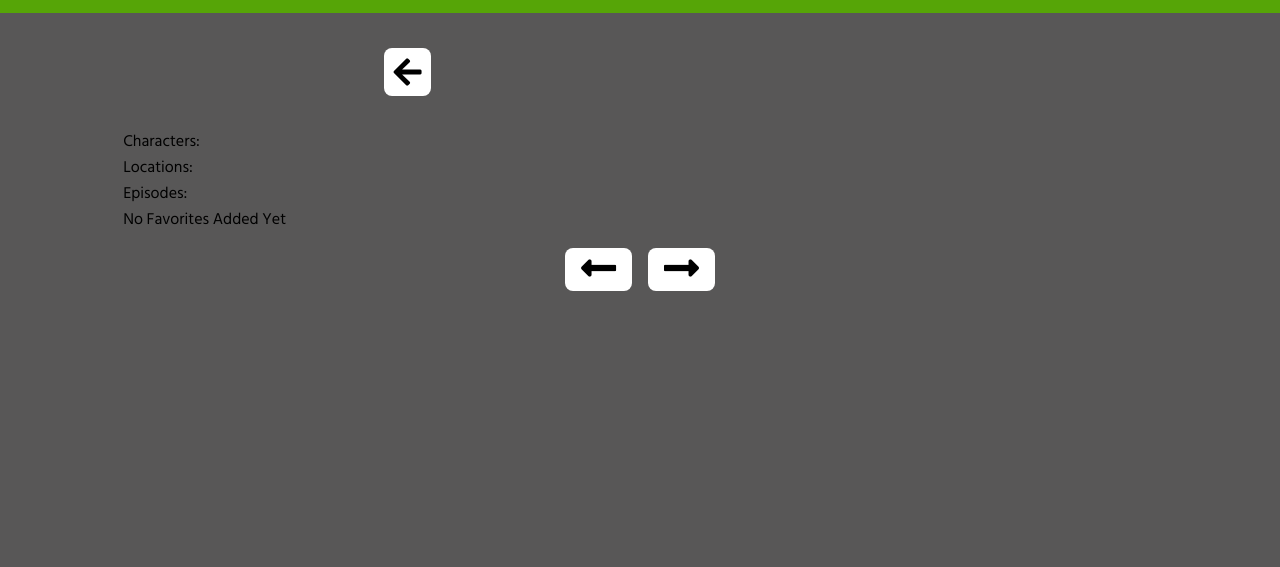
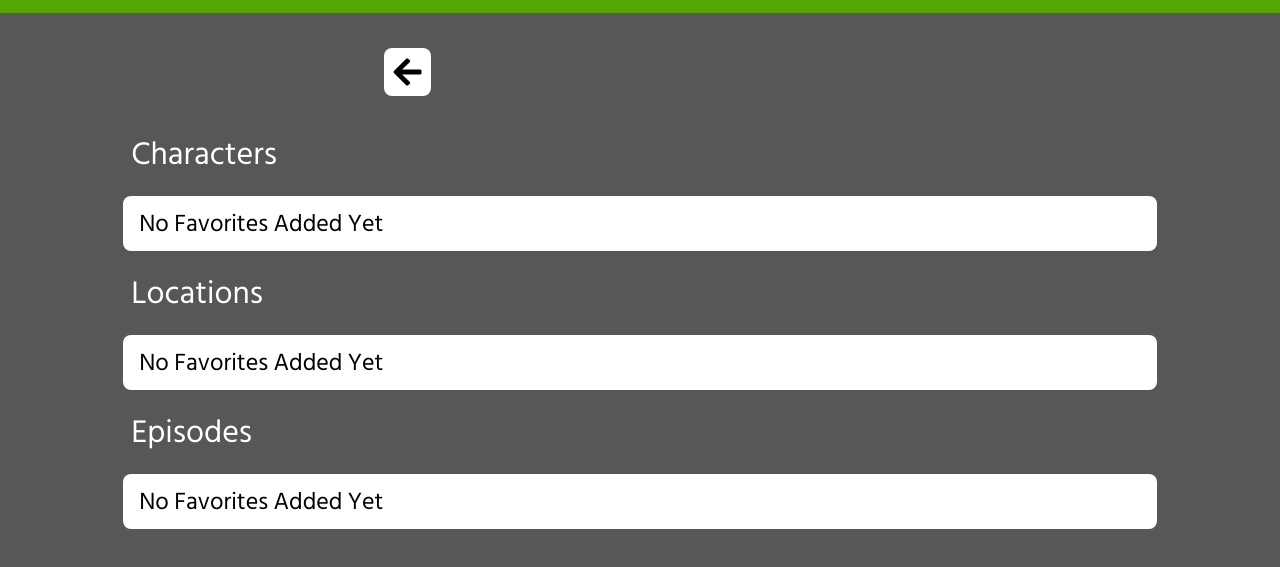
Before and after one commit to james-w-roach/breaking-bad-database, a website: page index.html in a window 1280 px wide. Both pictures are taken after a click on the button "Favorites". Shown: the part 67-634 px from the top of the page. Drawn offline with nearby package versions, Linux system fonts and the light colour scheme.

Commit message:
styled category headers and no favorites messages on favorites page

```diff
--- a/css/layout.css
+++ b/css/layout.css
@@ -105,6 +105,21 @@ input {
   padding: 0.5rem 0;
 }
 
+.fav-category {
+  color: white;
+  border-radius: 0.5rem;
+  font-size: 2rem;
+  margin: 1rem auto;
+  padding: 0 0.5rem;
+}
+
+.no-favs {
+  background-color: white;
+  border-radius: 0.5rem;
+  font-size: 1.5rem;
+  padding: 0.5rem 1rem;
+}
+
 @media screen and (min-width: 576px) {
   .main-header {
     padding-left: 1rem;
--- a/js/main.js
+++ b/js/main.js
@@ -26,6 +26,7 @@ function categorySelect(event) {
     getAPIData('episode');
   } else if (event.target.getAttribute('id') === 'favs-img' || event.target.getAttribute('id') === 'favs') {
     $ajaxList.setAttribute('data-view', 'favorites');
+    $arrows.className = 'hidden';
     loadFavorites();
   }
 }
@@ -314,14 +315,16 @@ function saveEntry(event) {
 $entryPage.addEventListener('click', saveEntry);
 
 function loadFavorites() {
-  var $message = document.createElement('li');
-  $message.textContent = 'No Favorites Added Yet';
   for (var key in data) {
     if (key !== 'current') {
       var cat = document.createElement('li');
-      cat.textContent = key + ':';
+      cat.textContent = key;
+      cat.className = 'fav-category';
       $ul.appendChild(cat);
       if (Boolean(data[key][0]) === false) {
+        var $message = document.createElement('li');
+        $message.textContent = 'No Favorites Added Yet';
+        $message.className = 'no-favs';
         $ul.appendChild($message);
       } else {
         for (var i = 0; i < data[key].length; i++) {
```
